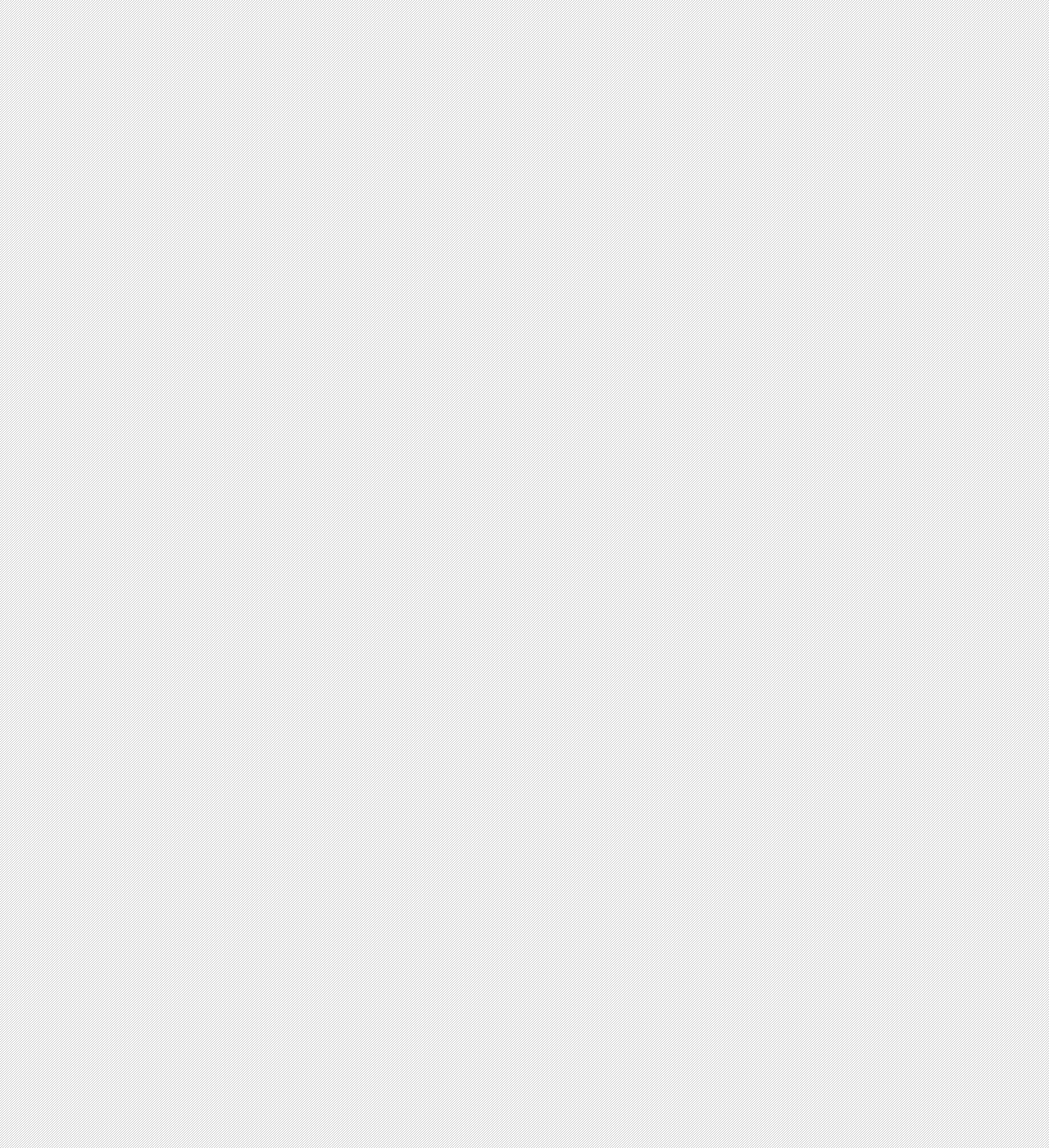
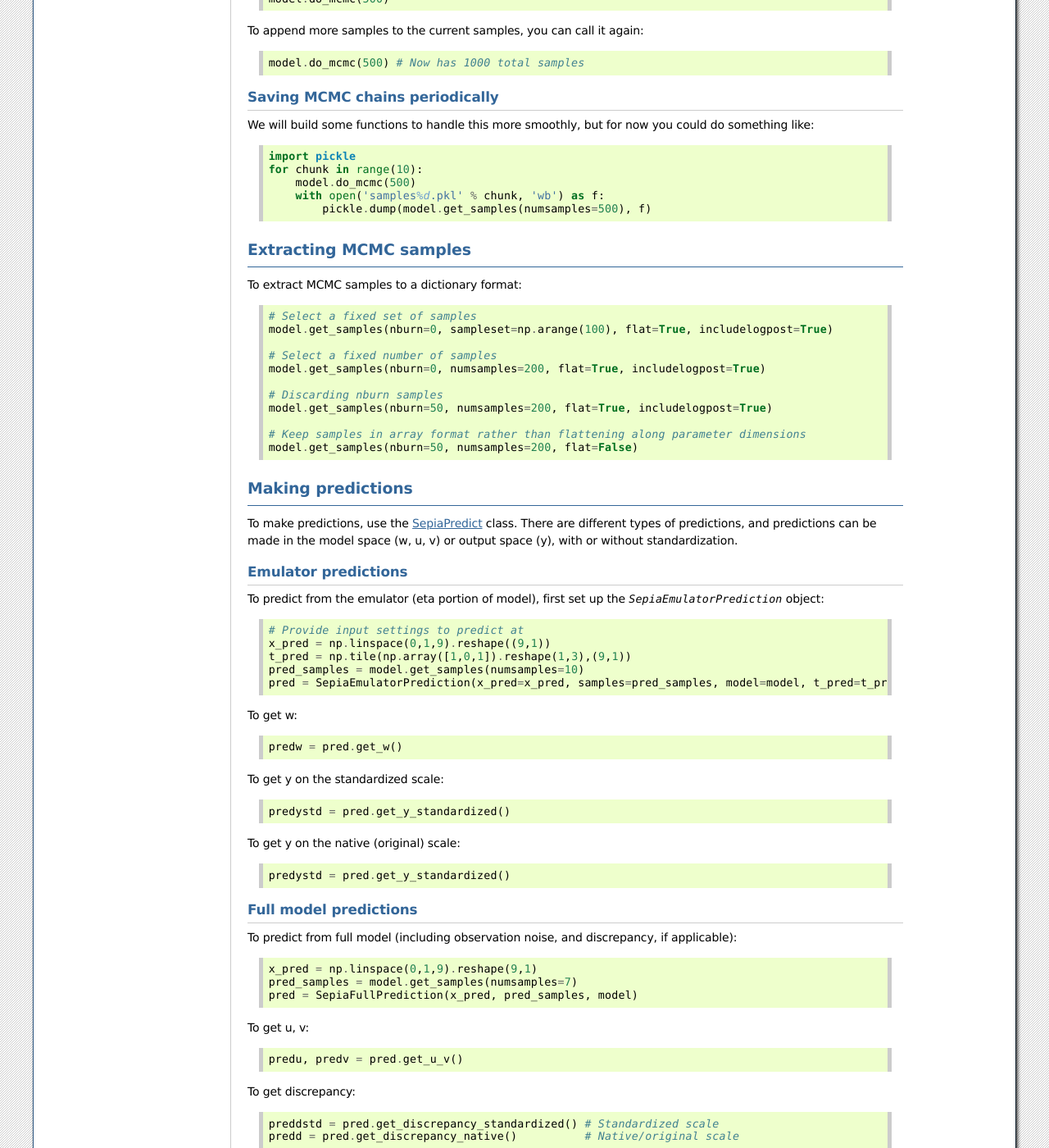
Before and after one commit to lanl/SEPIA, a Sphinx documentation site: the page built from docs/snippets.rst, in a window 1280 px wide and 1400 px high, scrolled down 3066 px. Shown: the whole window at 82% size. Built offline with Sphinx 7.4.7, drawn with Linux system fonts in a browser that asks for light colours; some of the changed text lies outside the part shown.

Commit message:
updaing docs

```diff
--- a/docs/model.rst
+++ b/docs/model.rst
@@ -1,3 +1,5 @@
+.. _sepiamodel:
+
 SepiaModel
 ==========
 
--- a/docs/predict.rst
+++ b/docs/predict.rst
@@ -1,3 +1,5 @@
+.. _sepiapredict:
+
 SepiaPredict
 ============
 
--- a/docs/snippets.rst
+++ b/docs/snippets.rst
@@ -4,6 +4,7 @@
 =====================
 
 Unlike notebooks, these are not self-contained examples, but are meant to be a quick reference for specific tasks.
+These are not necessarily exhaustive examples; see full class documentation for all possible arguments and options.
 
 :ref:`SepiaData inputs`
 
@@ -139,46 +140,167 @@
     model.params.theta.set_val(np.array([[0.7, 0.5, 0.1]]))
 
 
+Fixing subsets of parameters
+^^^^^^^^^^^^^^^^^^^^^^^^^^^^
+
+It may sometimes be desirable to fix the values of certain parameters.
+The `fixed` attribute of `SepiaParam` is a boolean array of size `val_shape` (all `False` by default)::
+
+    model.params.lamWOs.fixed = np.array([[True, False]])
+
 Change prior distribution and prior parameters
 ^^^^^^^^^^^^^^^^^^^^^^^^^^^^^^^^^^^^^^^^^^^^^^
+
+Currently, there are only four distributions supported for priors: Normal, Gamma, Beta, and Uniform.
+*Note*: this user interface will probably change to be more extendable and user-friendly.
+After calling `setup_model`, we can modify priors as follows::
+
+    prior_dist_name = 'Normal'
+    prior_mu = 0.1
+    prior_sd = 2.0
+    prior_bounds = [0, 1]
+    model.params.theta.prior = SepiaPrior(model.params.theta, dist=prior_dist_name, params=[prior_mu, prior_sd],
+                                          bounds=prior_bounds)
+
+
 
 
 Change MCMC step sizes or step types
 ^^^^^^^^^^^^^^^^^^^^^^^^^^^^^^^^^^^^
 
+You can manually change MCMC step types or step sizes::
+
+    model.params.theta.mcmc.stepType = 'Uniform'
+    model.params.theta.mcmc.stepParam = np.array([[0.5, 0.1, 0.3]])
+
 
 Automatic MCMC step size tuning
 ^^^^^^^^^^^^^^^^^^^^^^^^^^^^^^^
+
+Automatic step size tuning based on YADAS::
+
+    model.tune_step_sizes(n_burn, n_levels)
 
 
 Run MCMC or add more samples
 ^^^^^^^^^^^^^^^^^^^^^^^^^^^^
 
+To do MCMC sampling, call `do_mcmc`::
+
+    model.do_mcmc(500)
+
+To append more samples to the current samples, you can call it again::
+
+    model.do_mcmc(500) # Now has 1000 total samples
+
 
 Saving MCMC chains periodically
 ^^^^^^^^^^^^^^^^^^^^^^^^^^^^^^^
+
+We will build some functions to handle this more smoothly, but for now you could do something like::
+
+    import pickle
+    for chunk in range(10):
+        model.do_mcmc(500)
+        with open('samples%d.pkl' % chunk, 'wb') as f:
+            pickle.dump(model.get_samples(numsamples=500), f)
+
 
 
 Extracting MCMC samples
 -----------------------
 
+To extract MCMC samples to a dictionary format::
+
+    # Select a fixed set of samples
+    model.get_samples(nburn=0, sampleset=np.arange(100), flat=True, includelogpost=True)
+
+    # Select a fixed number of samples
+    model.get_samples(nburn=0, numsamples=200, flat=True, includelogpost=True)
+
+    # Discarding nburn samples
+    model.get_samples(nburn=50, numsamples=200, flat=True, includelogpost=True)
+
+    # Keep samples in array format rather than flattening along parameter dimensions
+    model.get_samples(nburn=50, numsamples=200, flat=False)
+
 
 Making predictions
 ------------------
 
-Native vs standardized
+To make predictions, use the :ref:`sepiapredict` class.
+There are different types of predictions, and predictions can be made
+in the model space (w, u, v) or output space (y), with or without standardization.
+
+Emulator predictions
+^^^^^^^^^^^^^^^^^^^^
+
+To predict from the emulator (eta portion of model), first set up the `SepiaEmulatorPrediction` object::
+
+    # Provide input settings to predict at
+    x_pred = np.linspace(0,1,9).reshape((9,1))
+    t_pred = np.tile(np.array([1,0,1]).reshape(1,3),(9,1))
+    pred_samples = model.get_samples(numsamples=10)
+    pred = SepiaEmulatorPrediction(x_pred=x_pred, samples=pred_samples, model=model, t_pred=t_pred)
+
+To get w::
+
+    predw = pred.get_w()
+
+To get y on the standardized scale::
+
+    predystd = pred.get_y_standardized()
+
+To get y on the native (original) scale::
+
+    predystd = pred.get_y_standardized()
+
+
+Full model predictions
 ^^^^^^^^^^^^^^^^^^^^^^
 
-Types of predictions
-^^^^^^^^^^^^^^^^^^^^
+To predict from full model (including observation noise, and discrepancy, if applicable)::
+
+    x_pred = np.linspace(0,1,9).reshape(9,1)
+    pred_samples = model.get_samples(numsamples=7)
+    pred = SepiaFullPrediction(x_pred, pred_samples, model)
+
+To get u, v::
+
+    predu, predv = pred.get_u_v()
+
+To get discrepancy::
+
+    preddstd = pred.get_discrepancy_standardized() # Standardized scale
+    predd = pred.get_discrepancy_native()          # Native/original scale
+
+To get y::
+    predysimstd = pred.get_ysim_standardized() # Standardized scale
+    predyobs=pred.get_yobs_native()            # Native/original scale
 
 Cross-validation
 ^^^^^^^^^^^^^^^^
+
+By default, leave-one-out cross validation is done on the emulator model::
+
+    pred_samples = model.get_samples(numsamples=10)
+    CVpred = SepiaXvalEmulatorPrediction(samples=pred_samples, model=model)
+
+You can also provide custom sets of indices to leave out in turn, such as leaving out chunks of 10 examples at a time,
+and you can add residual variance to the predictions::
+
+        leave_out_inds = np.array_split(np.arange(m), 5)
+        pred_samples = model.get_samples(numsamples=7)
+        CVpred = SepiaXvalEmulatorPrediction(samples=pred_samples, model=model, leave_out_inds=leave_out_inds, addResidVar=True)
 
 
 Hierarchical or shared theta models
 -----------------------------------
 
+Coming soon
+
 
 SepiaPlot visualization utilities
 ---------------------------------
+
+Coming soon
```
